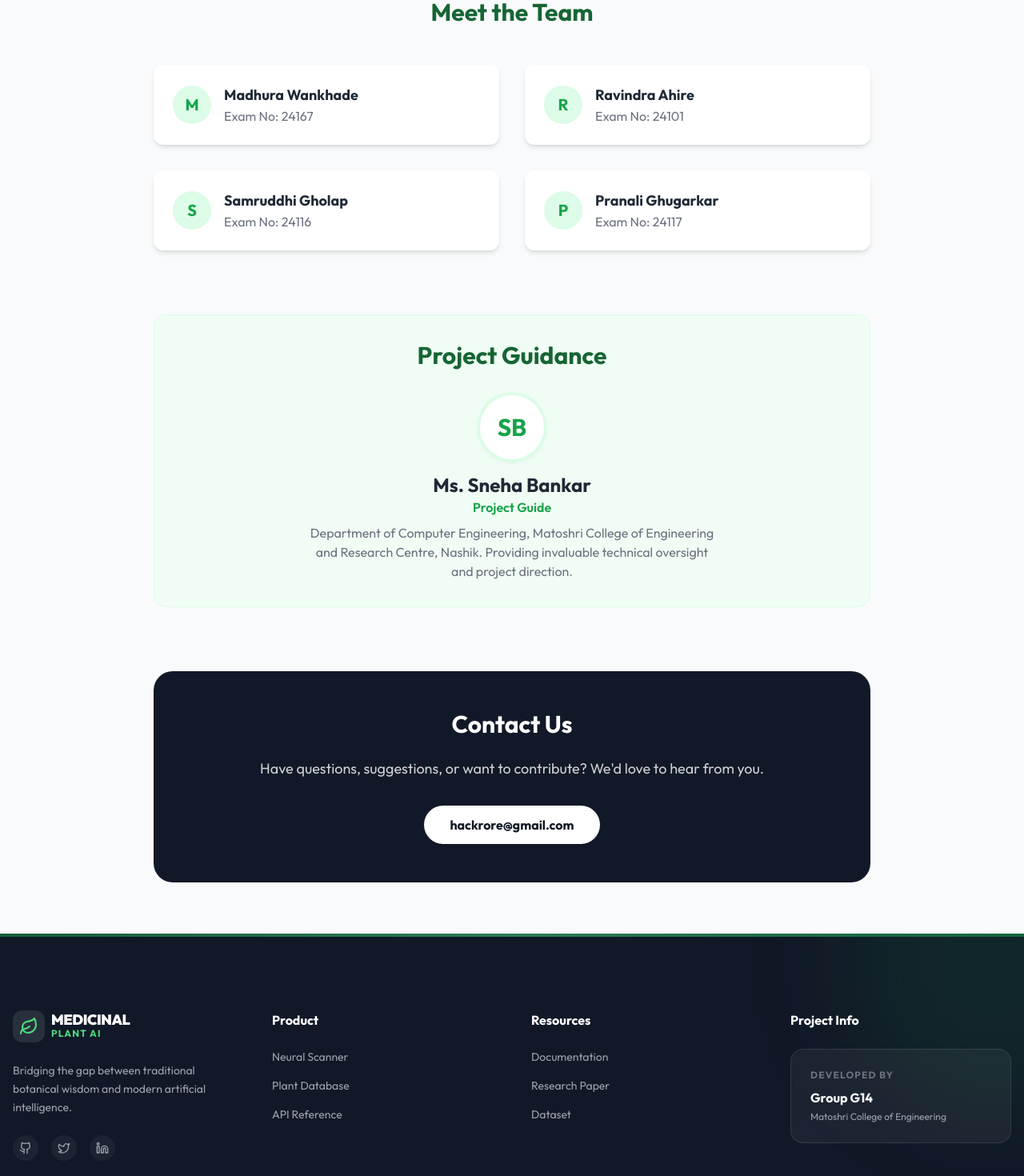
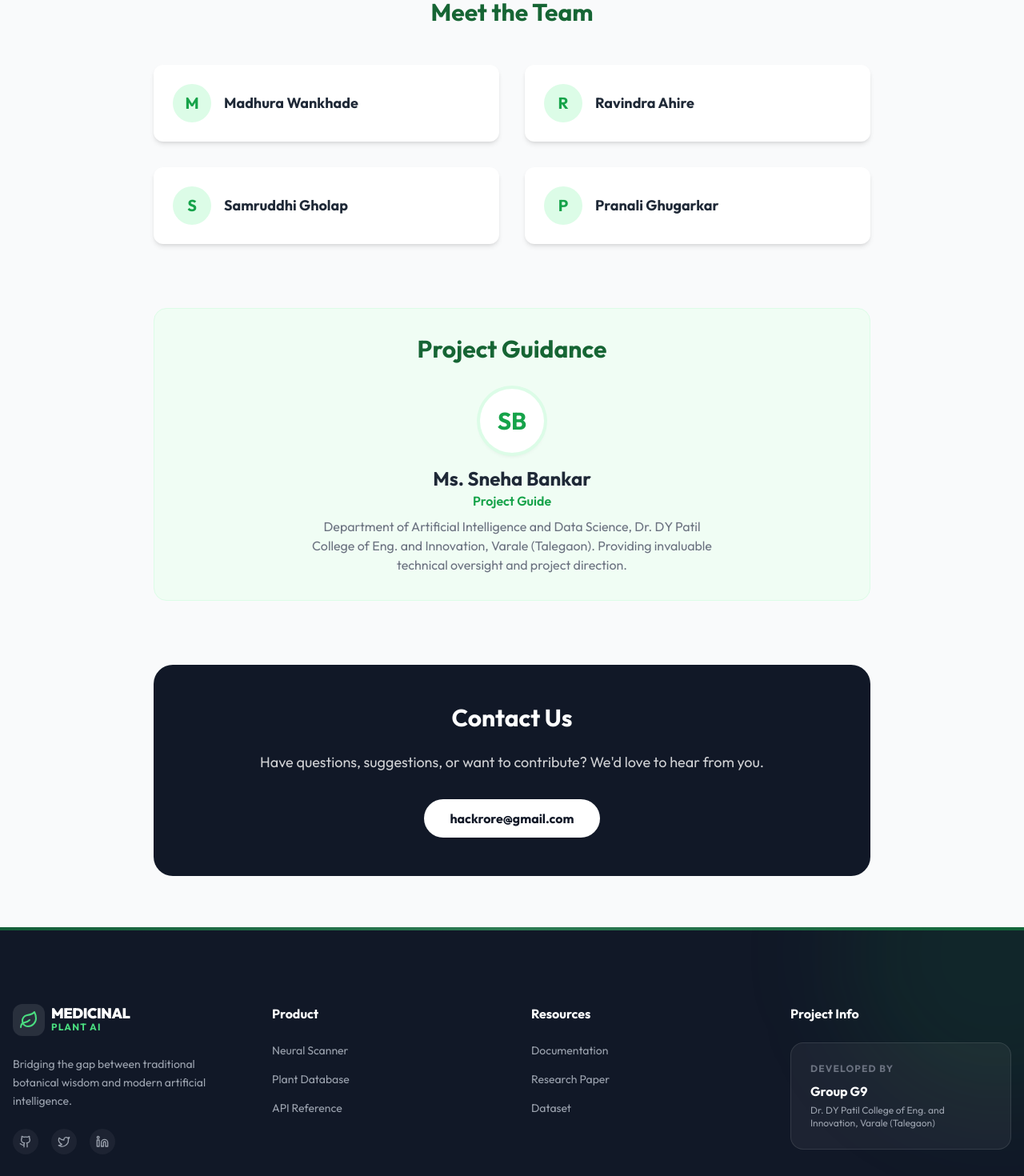
Before and after one commit to HackRore/AI_Medicinal_Plant_Detection, a Next.js app in the folder frontend/: page /about in a window 1280 px wide. Shown: the part 620-2090 px from the top of the page at 80% size. Built offline with nearby package versions, Linux system fonts and the light colour scheme.

Commit message:
system Ui test SC's captured

```diff
--- a/frontend/app/about/page.tsx
+++ b/frontend/app/about/page.tsx
@@ -33,10 +33,10 @@ export default function AboutPage() {
                     <h2 className="text-3xl font-bold text-center mb-12 text-primary-800">Meet the Team</h2>
                     <div className="grid md:grid-cols-2 gap-8">
                         {[
-                            { name: "Madhura Wankhade", role: "Exam No: 24167" },
-                            { name: "Ravindra Ahire", role: "Exam No: 24101" },
-                            { name: "Samruddhi Gholap", role: "Exam No: 24116" },
-                            { name: "Pranali Ghugarkar", role: "Exam No: 24117" }
+                            { name: "Madhura Wankhade" },
+                            { name: "Ravindra Ahire" },
+                            { name: "Samruddhi Gholap" },
+                            { name: "Pranali Ghugarkar" }
                         ].map((member, idx) => (
                             <div key={idx} className="bg-white p-6 rounded-xl shadow-md flex items-center gap-4 hover:shadow-lg transition-shadow">
                                 <div className="w-12 h-12 bg-primary-100 rounded-full flex items-center justify-center text-primary-600 font-bold text-xl">
@@ -44,7 +44,6 @@ export default function AboutPage() {
                                 </div>
                                 <div>
                                     <h3 className="font-bold text-lg text-gray-800">{member.name}</h3>
-                                    <p className="text-gray-500">{member.role}</p>
                                 </div>
                             </div>
                         ))}
@@ -60,7 +59,7 @@ export default function AboutPage() {
                         <h3 className="text-2xl font-bold text-gray-800">Ms. Sneha Bankar</h3>
                         <p className="text-primary-600 font-semibold mb-2">Project Guide</p>
                         <p className="text-gray-500 text-center max-w-lg">
-                            Department of Computer Engineering, Matoshri College of Engineering and Research Centre, Nashik.
+                            Department of Artificial Intelligence and Data Science, Dr. DY Patil College of Eng. and Innovation, Varale (Talegaon).
                             Providing invaluable technical oversight and project direction.
                         </p>
                     </div>
--- a/frontend/app/layout.tsx
+++ b/frontend/app/layout.tsx
@@ -15,12 +15,12 @@ export const viewport: Viewport = {
 
 export const metadata: Metadata = {
     title: {
-        default: 'AI Medicinal Plant Detection | Group G14',
+        default: 'AI Medicinal Plant Detection | Group G9',
         template: '%s | Medicinal Plant AI'
     },
     description: 'Advanced deep learning system for high-accuracy botanical identification and medicinal insight extraction.',
     keywords: ['AI', 'Medicinal Plants', 'Leaf Recognition', 'MobileNetV2', 'Vision Transformer', 'Ayurveda', 'Botanical AI'],
-    authors: [{ name: 'Group G14' }],
+    authors: [{ name: 'Group G9' }],
 }
 
 export default function RootLayout({
--- a/frontend/app/predict/page.tsx
+++ b/frontend/app/predict/page.tsx
@@ -404,7 +404,7 @@ export default function PredictPage() {
                                             <span className="flex items-center gap-1.5"><span className="w-1.5 h-1.5 bg-green-500 rounded-full"></span> {prediction.processing_time_ms?.toFixed(0) || '<100'}MS Latency</span>
                                             <span>{prediction.model_version}</span>
                                         </div>
-                                        <span>Matoshri Agri-AI Lab</span>
+                                        <span>DYP Agri-AI Lab</span>
                                     </div>
                                 </div>
                             </div>
--- a/frontend/components/layout/Footer.tsx
+++ b/frontend/components/layout/Footer.tsx
@@ -55,8 +55,8 @@ export const Footer = () => {
                         <h4 className="font-bold text-white mb-6">Project Info</h4>
                         <div className="p-6 bg-white/5 rounded-2xl border border-white/10">
                             <p className="text-xs font-bold text-gray-500 uppercase tracking-widest mb-2">Developed By</p>
-                            <p className="text-white font-bold mb-1">Group G14</p>
-                            <p className="text-xs text-gray-400">Matoshri College of Engineering</p>
+                            <p className="text-white font-bold mb-1">Group G9</p>
+                            <p className="text-xs text-gray-400">Dr. DY Patil College of Eng. and Innovation, Varale (Talegaon)</p>
                         </div>
                     </div>
                 </div>
```
Also changed, not shown: 9 other files (tests, documents, lock files or other folders).
